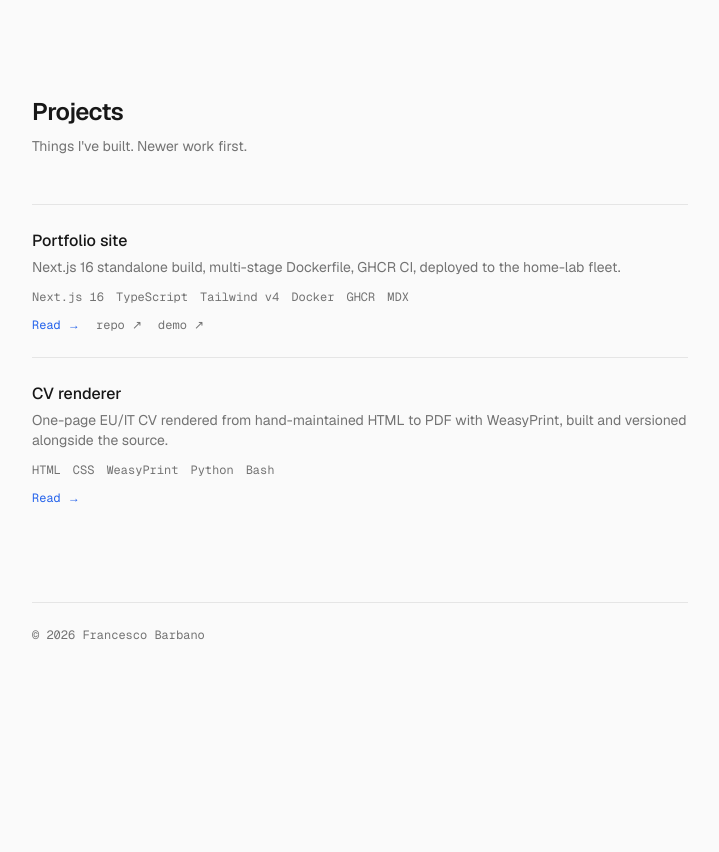
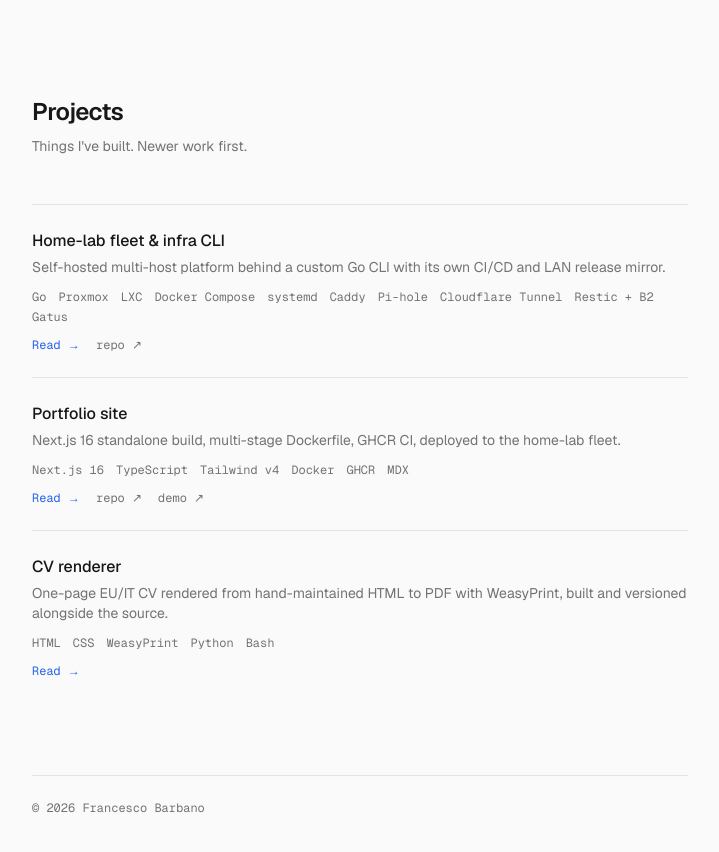
Before and after one commit to psychonaut0/portfolio, a Next.js app: page /projects in a window 1280 px wide. Shown: the top 852 px of the page, without its empty margins (280-999 px from the left). Before the commit the page ends 800 px from the top, so only its background shows below. Built offline with nearby package versions, Linux system fonts and the light colour scheme.

Commit message:
feat(content): add infra case study (home-lab + Go CLI)
Third project, ordered first on home page selected projects.
NDA-safe: no IPs, no hostnames, no personal domain.

```diff
--- a/content/projects/index.ts
+++ b/content/projects/index.ts
@@ -1,3 +1,4 @@
+import { meta as infra } from "./infra.mdx";
 import { meta as portfolio } from "./portfolio.mdx";
 import { meta as cvRenderer } from "./cv-renderer.mdx";
 
@@ -17,4 +18,8 @@ export type ProjectMeta = {
 // Casts: MDX files aren't in the tsc compile graph, so typos in their `meta` objects
 // don't fail type-check. The smoke test (Task 15) catches missing/malformed fields
 // via undefined rendering. Add a runtime validator here if the project count grows.
-export const projects: ProjectMeta[] = [portfolio as ProjectMeta, cvRenderer as ProjectMeta];
+export const projects: ProjectMeta[] = [
+  infra as ProjectMeta,
+  portfolio as ProjectMeta,
+  cvRenderer as ProjectMeta,
+];
--- /dev/null
+++ b/content/projects/infra.mdx
@@ -0,0 +1,49 @@
+export const meta = {
+  title: "Home-lab fleet & infra CLI",
+  slug: "infra",
+  summary:
+    "Self-hosted multi-host platform behind a custom Go CLI with its own CI/CD and LAN release mirror.",
+  stack: [
+    "Go",
+    "Proxmox",
+    "LXC",
+    "Docker Compose",
+    "systemd",
+    "Caddy",
+    "Pi-hole",
+    "Cloudflare Tunnel",
+    "Restic + B2",
+    "Gatus",
+  ],
+  role: "Solo",
+  year: 2026,
+  order: 30,
+  featured: true,
+  repo: "https://github.com/psychonaut0/infra",
+};
+
+A small self-hosted platform: a two-node Proxmox cluster running a dozen single-purpose LXC containers (DNS, media, photos, files, NVR, home automation, game servers, this portfolio, and more), plus a Go CLI (`infra`) that wraps the operator surface so day-to-day work doesn't fall back to raw SSH.
+
+## Problem
+
+Self-hosting a real set of services at home is easy to start and expensive to maintain. A single box with a dozen tangled compose files becomes a liability the moment something breaks: no story for fleet operations, no DNS automation, no monitoring, no backups, no release pipeline for the tooling itself. I wanted something closer to a tiny ops platform: explicit service boundaries, one deploy descriptor per service, a single command for the routine work, and proper observability.
+
+## Approach
+
+Hardware sits on a two-node Proxmox cluster (a 6C/12T Intel + an N100 mini), with bulk storage on the heavier node exposed to the lighter one via PVE bind-mounts. Every service is its own unprivileged LXC running a Docker Compose stack scoped to that service — one container per CT, single responsibility. CTs that need shared storage (media, photos) bind-mount a mergerfs pool from the host; CTs that need device passthrough (iGPU for transcoding/ML, USB peripherals) get upgraded to privileged with explicit `cgroup2.devices.allow` rules and `/dev/dri` bind mounts.
+
+The operator surface is a Go CLI, `infra`, that maps "what's the box and what runs there" to the actions you actually want: `infra ls`, `infra status`, `infra logs <svc>`, `infra restart <svc>`, `infra deploy <svc|ct>`, `infra dns add foo.lan http://1.2.3.4:5678`, `infra ct status`. Deploy does a tar-streamed sync of the local `stacks/<ct>/` tree to `/opt/stacks/<ct>/` on the target CT and runs `docker compose up -d --force-recreate`. DNS adds wire Caddy *and* Pi-hole in a single transaction; `infra dns sync` reconciles drift between the two. The CLI itself ships through its own pipeline: GitHub Actions on tag → GitHub Releases → a LAN release mirror running as a systemd timer that re-publishes the artifact at `http://infra-bin.lan`. Fresh hosts bootstrap with `curl -fsSL http://infra-bin.lan/install.sh | sh`; everything else self-updates with `infra update`.
+
+Inbound is layered. A static public IP terminates on a UniFi gateway behind the ISP router in DMZ-host mode. Public HTTP(S) endpoints go through a Cloudflare Tunnel running in a tiny CT — replacing an older nginx-proxy-manager + DDNS + port-forward setup. A single deliberate UniFi port-forward covers the one TCP game endpoint that can't reasonably go through Cloudflare. Everything else stays LAN-only behind Caddy at `*.lan`, with Pi-hole resolving those names locally.
+
+Backups are restic-based: a dedicated backup CT runs nightly against Backblaze B2, pulling `.env` files, Docker named volumes, an Immich Postgres dump, `/etc/pve`, and bind-mounted bulk data — over SSH with forced-command restrictions per target. Telegram alerts on completion; weekly prune; monthly partial check.
+
+Monitoring is Gatus with three tiers (critical / important / background) and the same Telegram bot for alerts; a custom Preact + Bun SSR dashboard sits beside it, exposing live PVE resource stats and per-service health.
+
+## Stack
+
+`Go (CLI)` · `Proxmox VE` · `LXC` · `Docker Compose` · `systemd` · `Caddy` · `Pi-hole` · `Cloudflare Tunnel` · `Restic + B2` · `Gatus` · `Preact + Bun (dashboard)`
+
+## Outcome
+
+Adding a new service is: clone the LXC template, drop a `stacks/<ct>/docker-compose.yml` into the infra repo, `infra deploy <ct>`, `infra dns add <name>.lan http://…`. Rolling a single service forward or back is a one-line image-tag bump — this portfolio site itself is pinned to `ghcr.io/psychonaut0/portfolio:sha-<short>` and rolled exactly this way. Public exposure for a new endpoint is one cloudflared config-tunnel line. Design specs, CLI source, every stack's compose file, and the deploy automation all live in the same repo.
```
